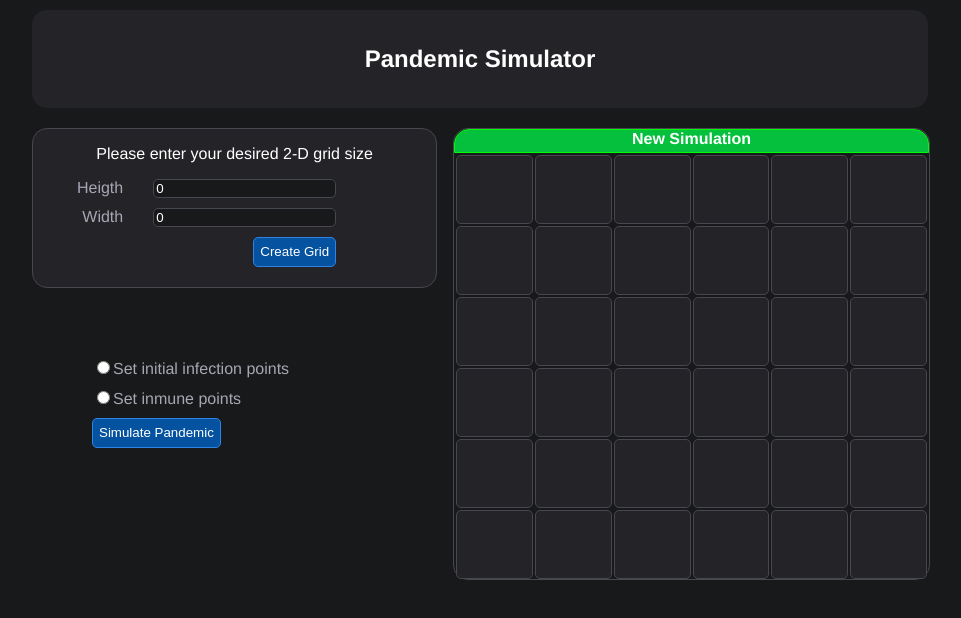
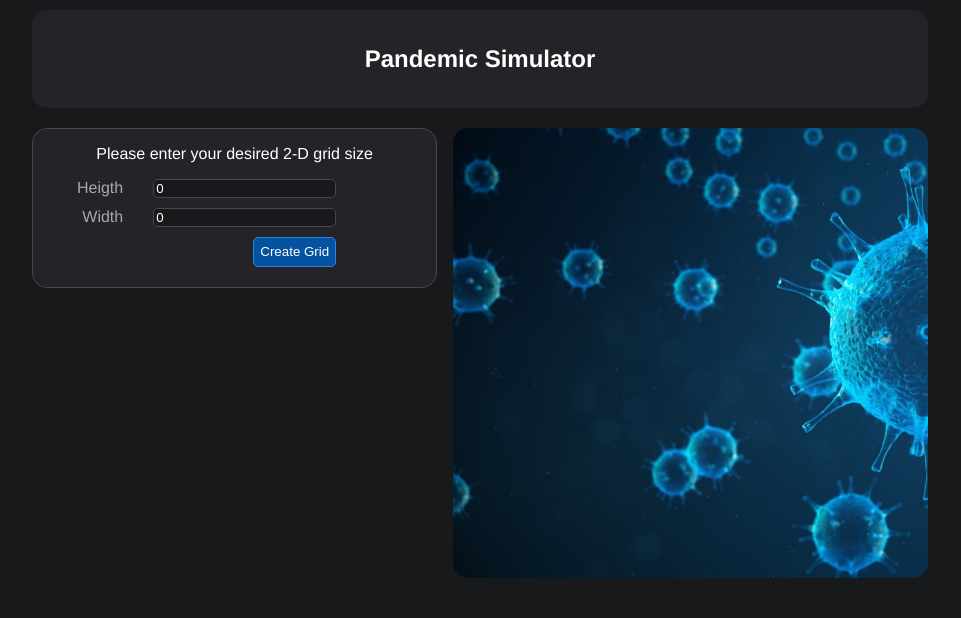
Before and after one commit to Josue0117/pandemic-simulator, a Vue app: page / in a window 1280 px wide. Shown: the top 618 px of the page, without its empty margins (160-1121 px from the left). Built offline with nearby package versions, Linux system fonts and the light colour scheme.

Commit message:
New file: NewSimulationForm, and final details

```diff
--- a/src/App.vue
+++ b/src/App.vue
@@ -1,23 +1,28 @@
 <template>
   <div class="container">
     <tittle-bar tittle="Pandemic Simulator"></tittle-bar>
-    <grid-form @create-new-grid="createCustomGrid" tittle="Please enter your desired 2-D grid size"></grid-form>
-    <!---<img v-if="height == 0 && width == 0" src="./assets/virus3.jpg">
-    <grid v-else :height="height" :width="width"></grid>
-    <pandemic-points @change-pnt-to-set="changePointToSet" v-if="height != 0 && width != 0"></pandemic-points> --->
+    <grid-form
+      @create-new-grid="createCustomGrid"
+      tittle="Please enter your desired 2-D grid size">
+    </grid-form>
+    <img v-if="height == 0 && width == 0" src="./assets/virus3.jpg">
     <grid
+      v-else
       :height="height"
       :width="width"
       :pointType="pointType"
       :simulationState="simulationState"
-      :gridCreated="gridCreated"
-      @change-grid-state="changeGridState"
       @change-simulation-state="changeSimulationState">
     </grid>
     <pandemic-points
+      v-if="height != 0 && width != 0"
       @change-pnt-to-set="changePointToSet"
       @startSimulation="launchSimulation">
     </pandemic-points>
+    <new-simulation-form
+      v-if="simulationState == 'ended'"
+      @new-simulation="newSimulation">
+    </new-simulation-form>
   </div>
 </template>
 
@@ -26,26 +31,23 @@ import TittleBar from './components/TittleBar.vue'
 import GridForm from './components/GridForm.vue'
 import Grid from './components/Grid.vue'
 import PandemicPoints from './components/PandemicPoints.vue'
+import NewSimulationForm from './components/NewSimulationForm'
 
 export default {
   name: 'App',
-  components: { TittleBar , GridForm , Grid , PandemicPoints },
+  components: { TittleBar , GridForm , Grid , PandemicPoints , NewSimulationForm },
   data() {
     return{
       height: 0,
       width:  0,
-      pointType: null,
+      pointType: 'infected',
       simulationState: 'unlaunched',
-      gridCreated: false,
     };
   },
   methods: {
     createCustomGrid( inputHeight , inputWidth ) {
       this.height = inputHeight;
       this.width  = inputWidth;
-    },
-    changeGridState() {
-      this.gridCreated = true;
     },
     changeSimulationState( newState ){
       this.simulationState = newState;
@@ -57,6 +59,11 @@ export default {
     launchSimulation() {
       this.simulationState = 'launched';
     },
+    newSimulation() {
+      this.height = 0;
+      this.width = 0;
+      this.simulationState = 'unlaunched';
+    }
   },
 }
 </script>
--- a/src/components/Grid.vue
+++ b/src/components/Grid.vue
@@ -2,54 +2,6 @@
     <section>
         <header>New Simulation</header>
         <table id="gridTable">
-            <tr>
-                <td id="y0x0" class="unselected" @click="setPoint('y0x0',pointType)"></td>
-                <td id="y0x1" class="unselected" @click="setPoint('y0x1',pointType)"></td>
-                <td id="y0x2" class="unselected" @click="setPoint('y0x2',pointType)"></td>
-                <td id="y0x3" class="unselected" @click="setPoint('y0x3',pointType)"></td>
-                <td id="y0x4" class="unselected" @click="setPoint('y0x4',pointType)"></td>
-                <td id="y0x5" class="unselected" @click="setPoint('y0x5',pointType)"></td>
-            </tr>
-            <tr>
-                <td id="y1x0" class="unselected" @click="setPoint('y1x0',pointType)"></td>
-                <td id="y1x1" class="unselected" @click="setPoint('y1x1',pointType)"></td>
-                <td id="y1x2" class="unselected" @click="setPoint('y1x2',pointType)"></td>
-                <td id="y1x3" class="unselected" @click="setPoint('y1x3',pointType)"></td>
-                <td id="y1x4" class="unselected" @click="setPoint('y1x4',pointType)"></td>
-                <td id="y1x5" class="unselected" @click="setPoint('y1x5',pointType)"></td>
-            </tr>
-            <tr>
-                <td id="y2x0" class="unselected" @click="setPoint('y2x0',pointType)"></td>
-                <td id="y2x1" class="unselected" @click="setPoint('y2x1',pointType)"></td>
-                <td id="y2x2" class="unselected" @click="setPoint('y2x2',pointType)"></td>
-                <td id="y2x3" class="unselected" @click="setPoint('y2x3',pointType)"></td>
-                <td id="y2x4" class="unselected" @click="setPoint('y2x4',pointType)"></td>
-                <td id="y2x5" class="unselected" @click="setPoint('y2x5',pointType)"></td>
-            </tr>
-            <tr>
-                <td id="y3x0" class="unselected" @click="setPoint('y3x0',pointType)"></td>
-                <td id="y3x1" class="unselected" @click="setPoint('y3x1',pointType)"></td>
-                <td id="y3x2" class="unselected" @click="setPoint('y3x2',pointType)"></td>
-                <td id="y3x3" class="unselected" @click="setPoint('y3x3',pointType)"></td>
-                <td id="y3x4" class="unselected" @click="setPoint('y3x4',pointType)"></td>
-                <td id="y3x5" class="unselected" @click="setPoint('y3x5',pointType)"></td>
-            </tr>
-            <tr>
-                <td id="y4x0" class="unselected" @click="setPoint('y4x0',pointType)"></td>
-                <td id="y4x1" class="unselected" @click="setPoint('y4x1',pointType)"></td>
-                <td id="y4x2" class="unselected" @click="setPoint('y4x2',pointType)"></td>
-                <td id="y4x3" class="unselected" @click="setPoint('y4x3',pointType)"></td>
-                <td id="y4x4" class="unselected" @click="setPoint('y4x4',pointType)"></td>
-                <td id="y4x5" class="unselected" @click="setPoint('y4x5',pointType)"></td>
-            </tr>
-            <tr>
-                <td id="y5x0" class="unselected" @click="setPoint('y5x0',pointType)"></td>
-                <td id="y5x1" class="unselected" @click="setPoint('y5x1',pointType)"></td>
-                <td id="y5x2" class="unselected" @click="setPoint('y5x2',pointType)"></td>
-                <td id="y5x3" class="unselected" @click="setPoint('y5x3',pointType)"></td>
-                <td id="y5x4" class="unselected" @click="setPoint('y5x4',pointType)"></td>
-                <td id="y5x5" class="unselected" @click="setPoint('y5x5',pointType)"></td>
-            </tr>
         </table>
     </section>
 </template>
@@ -58,7 +10,7 @@
 import helper from '../helper.js'
 
 export default {
-    props: [ 'height' , 'width' , 'pointType' , 'simulationState' , 'gridCreated' ],
+    props: [ 'height' , 'width' , 'pointType' , 'simulationState' ],
     data() {
         return{
             grid: [],
@@ -89,7 +41,6 @@ export default {
                         }
                     }
                 }
-                console.log('in progrs')
                 if( infectedIds ) {
                     infectedIds.forEach(v => {
                         const positionCellUp = 'y'+(v.i-1)+'x'+(v.j);
@@ -109,9 +60,9 @@ export default {
                             this.setPoint( this.grid[v.i][v.j+1] , 'infected' );
                         }
                     });
-                    console.log( this.pointsUpdated )
                 }
                 if( !this.pointsUpdated ){
+                    console.log(this.simulationState )
                     clearInterval( interval );
                 }
             }, 2000);
@@ -137,29 +88,14 @@ export default {
         },
     },
     mounted: function() {
-        const table = document.getElementById("gridTable");
-
-        for(let i=0; i<this.height; i++){
-            var newRow = document.createElement('tr');
-            for(let j=0; j<this.width; j++){
-                var newTd = document.createElement('td');
-                newTd.setAttribute('id','id'+i+','+j);
-                newTd.setAttribute('class','grid');
-                newRow.appendChild(newTd);
-            }
-            table.appendChild(newRow);
-        }
+        this.createTable();
         helper.createGrid( this.height , this.width , this.grid );
     },
     updated: function() {
-        if( !this.gridCreated ){
-            console.log(this.pointType)
-            this.createTable();
-            helper.createGrid( this.height , this.width , this.grid );
-            this.$emit( 'change-grid-state' );
-        }
         if( this.simulationState === 'launched'){
+            console.log(this.simulationState)
             this.runSimulation();
+            this.$emit( 'change-simulation-state' , 'ended' );
         }
     },
 }
--- /dev/null
+++ b/src/components/NewSimulationForm.vue
@@ -0,0 +1,35 @@
+<template>
+    <section>
+        <button @click="newSimulation">New simulation</button>
+    </section>
+</template>
+
+<script>
+export default {
+    methods: {
+        newSimulation() {
+            this.$emit( 'new-simulation' );
+        }
+    }
+}
+</script>
+
+<style scoped>
+    section{
+        position: absolute;
+        top: 130px;
+        width: 45%;
+        height: 450px;
+        border-radius: 15px;
+        background: #242327;
+        border: solid 1px #48464e;
+    }
+
+    button{
+        position: absolute;
+        top: 45%;
+        left: 33%;
+        height: 10%;
+        width: 33%;
+    }
+</style>
--- a/src/components/PandemicPoints.vue
+++ b/src/components/PandemicPoints.vue
@@ -32,7 +32,7 @@
 export default {
     data() {
         return{
-            pointsToSet: null,
+            pointsToSet: 'infected',
         };
     },
     methods: {
```
